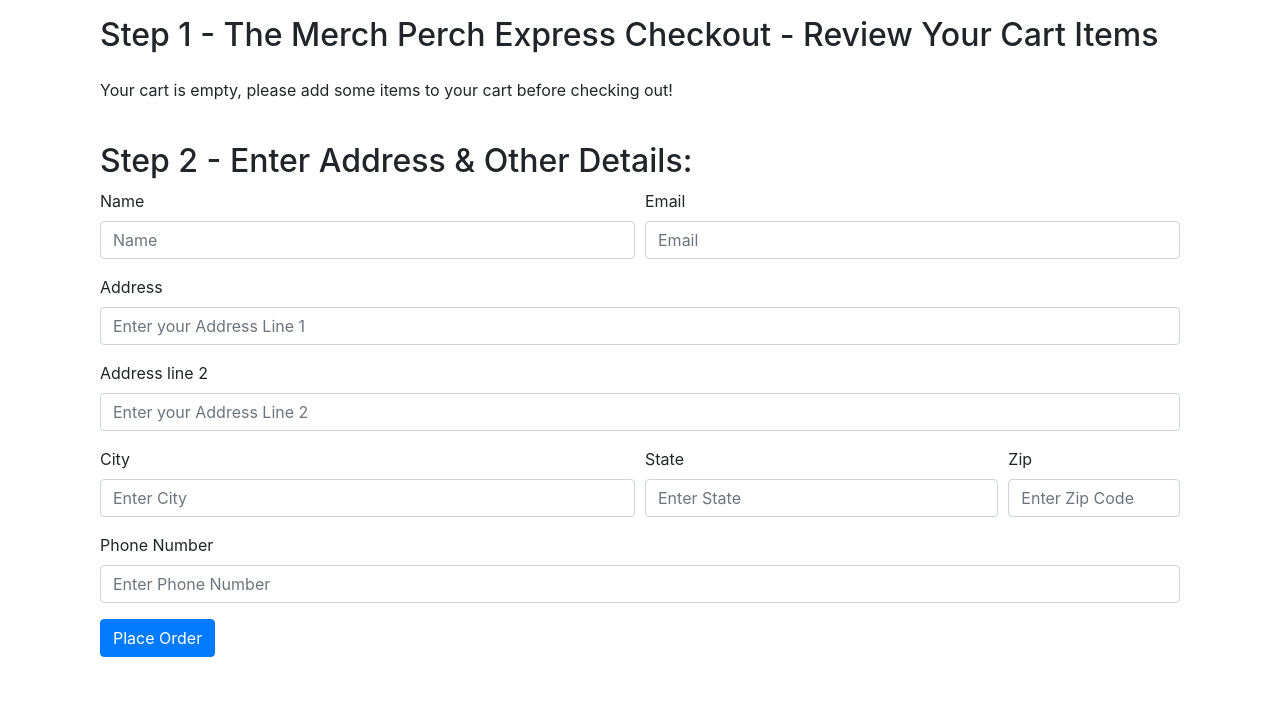
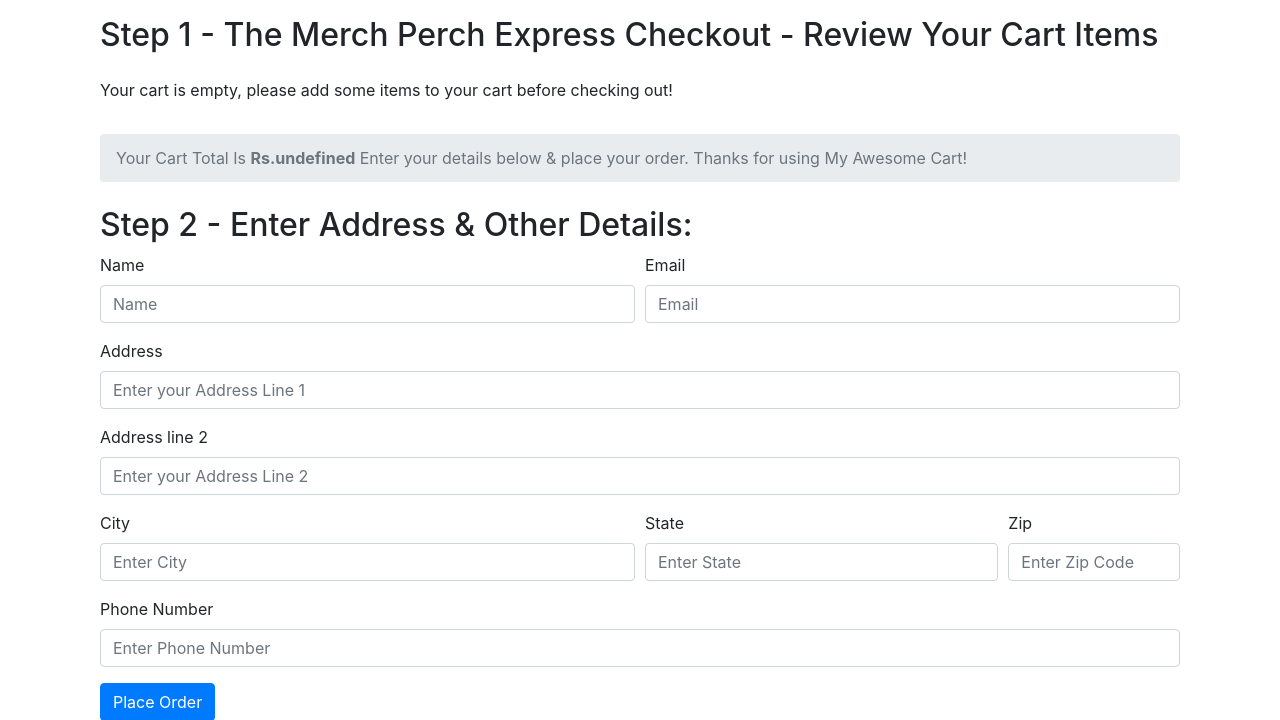
Before and after one commit to rutwikdesh/The-Merch-Perch, a Django app: page /shop/checkout/ in a window 1280 px wide. Shown: the part 56-776 px from the top of the page. Before the commit the page ends 713 px from the top, so only its background shows below. Run offline with Django 3.2, Linux system fonts and the light colour scheme; parts of the project's set-up code (start-up, migrations or seed data) failed here and were passed over; some libraries are stand-ins or nearby versions.

Commit message:
final ui changes

```diff
--- a/shop/templates/shop/checkout.html
+++ b/shop/templates/shop/checkout.html
@@ -7,6 +7,13 @@
         <div class="my-4">
             <ul class="list-group" id="items">
             </ul>
+            <nav aria-label="breadcrumb">
+                <ol class="breadcrumb mt-3">
+                    <li class="breadcrumb-item active" aria-current="page">Your Cart Total Is <b>Rs.<span
+                                id="totalPrice"></b> </span>Enter your details below & place your order. Thanks for
+                        using My Awesome Cart!</li>
+                </ol>
+            </nav>
         </div>
     </div>
     <div class="col my-4">
@@ -25,7 +32,8 @@
             </div>
             <div class="form-group">
                 <label for="inputAddress">Address</label>
-                <input type="text" class="form-control" id="address1" name="address1" placeholder="Enter your Address Line 1" required>
+                <input type="text" class="form-control" id="address1" name="address1"
+                    placeholder="Enter your Address Line 1" required>
             </div>
             <div class="form-group">
                 <label for="inputAddress2">Address line 2</label>
@@ -43,12 +51,14 @@
                 </div>
                 <div class="form-group col-md-2">
                     <label for="inputZip">Zip</label>
-                    <input type="text" class="form-control" id="zip_code" name="zip_code" placeholder="Enter Zip Code" required>
+                    <input type="text" class="form-control" id="zip_code" name="zip_code" placeholder="Enter Zip Code"
+                        required>
                 </div>
             </div>
             <div class="form-group">
                 <label for="inputZip">Phone Number</label>
-                <input type="tel" class="form-control" id="phone" name="phone" placeholder="Enter Phone Number" required>
+                <input type="tel" class="form-control" id="phone" name="phone" placeholder="Enter Phone Number"
+                    required>
             </div>
             <button type="submit" class="btn btn-primary">Place Order</button>
         </form>
@@ -63,16 +73,18 @@
         cart = JSON.parse(localStorage.getItem('cart'));
     }
     console.log(cart);
-    var sum = 0;
+
     if ($.isEmptyObject(cart)) {
         //if object is empty
         mystr = `<p>Your cart is empty, please add some items to your cart before checking out!</p>`
         $('#items').append(mystr);
     } else {
+        var totalPrice = 0;
         for (item in cart) {
             let name = cart[item][1];
             let qty = cart[item][0];
-            sum = sum + qty;
+            let itemPrice = cart[item][2];
+            totalPrice = totalPrice + qty * itemPrice;
             mystr = `<li class="list-group-item d-flex justify-content-between align-items-center">
                     ${name}
                     <span class="badge badge-primary badge-pill">${qty}</span>
@@ -80,8 +92,9 @@
             $('#items').append(mystr);
         }
     }
-    document.getElementById('cart').innerHTML = sum;
+    document.getElementById('totalPrice').innerHTML = totalPrice;
     $('#itemsJson').val(JSON.stringify(cart));
+
     {% if thank %}
     alert('Thanks for ordering with us. Your order ID is {{id}}. Use it to track your order using our order tracker');
     localStorage.clear();
```
Also changed, not shown: shop/templates/shop/index.html (+7 -8 lines).
